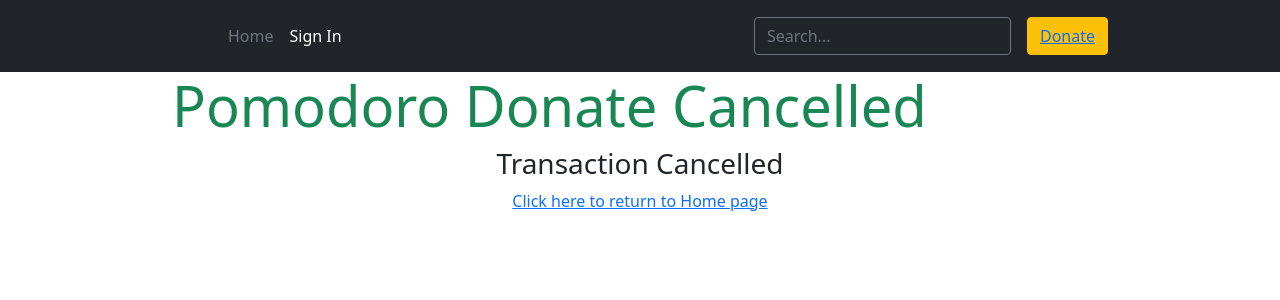
After one commit to NgiapPuoyKoh/django-blogchat-tech, a Django app: page /donate/cancel/ in a window 1280 px wide. The commit adds this page. Shown: the top 300 px of the page. Run offline with Django 3.2, Linux system fonts and the light colour scheme; some libraries are stand-ins or nearby versions.

Commit message:
Add Cancel Donation functionality

```diff
--- /dev/null
+++ b/donate/templates/donate/cancel.html
@@ -0,0 +1,31 @@
+{% extends "base.html" %}
+{% load static %}
+
+{% block extra_css %}
+    <link rel="stylesheet" type="text/css" href="{% static 'donate/css/donate.css' %}">
+{% endblock %}
+
+{% block page_header %}
+<div class="container header-container">
+    <div class="row">
+        <h1 class="display-4 text-success">Pomodoro Donate Cancelled</h1>
+    </div>
+</div>
+{% endblock %}
+
+{% block content %}
+
+    <main class="container">
+        <div class="row">
+            <div class="col-sm-12 col-md-8 offset-md-2 text-center" id="form-styling">
+                <h3>Transaction Cancelled</h3>
+                <a href="{% url 'home' %}">Click here to return to Home page</a>
+            </div>
+        </div>
+    </main>
+
+{% endblock %}
+
+{% block postloadjs %}
+{{ block.super }}
+{% endblock %}
--- a/donate/templates/donate/donate.html
+++ b/donate/templates/donate/donate.html
@@ -58,7 +58,7 @@
 
     <div class="form-row">
         <button type="submit" class="btn btn-warning" id="submitBtn">Donate</button>
-        {% comment %} <button type="submit" class="btn cancelBtn" id="cancelBtn"><a href="{% url 'cancel' %}"> Cancel</a></button> {% endcomment %}
+        <button type="submit" class="btn cancelBtn" id="cancelBtn"><a href="{% url 'cancel' %}"> Cancel</a></button>
     </div>
     </form>
 
--- a/donate/urls.py
+++ b/donate/urls.py
@@ -6,6 +6,6 @@ urlpatterns = [
     path('config/', views.stripe_config),
     path('charge/', views.charge, name="charge"),
     path('success/<str:args>/', views.successMsg, name="success"),
-    # path('cancel/', views.cancelMsg, name="cancel"),
+    path('cancel/', views.cancelMsg, name="cancel"),
     # path('donations/<str:args>/', views.donations, name="donations"),
 ]
--- a/donate/views.py
+++ b/donate/views.py
@@ -59,9 +59,9 @@ def successMsg(request, args):
     amount = args
     return render(request, 'donate/success.html', {'amount':amount})
 
-# def cancelMsg(request):
-#     """A view to notify donation has been cancelled """
-#     return render(request, 'donate/cancel.html')
+def cancelMsg(request):
+    """A view to notify donation has been cancelled """
+    return render(request, 'donate/cancel.html')
 
 
 # def donations(request):
```
